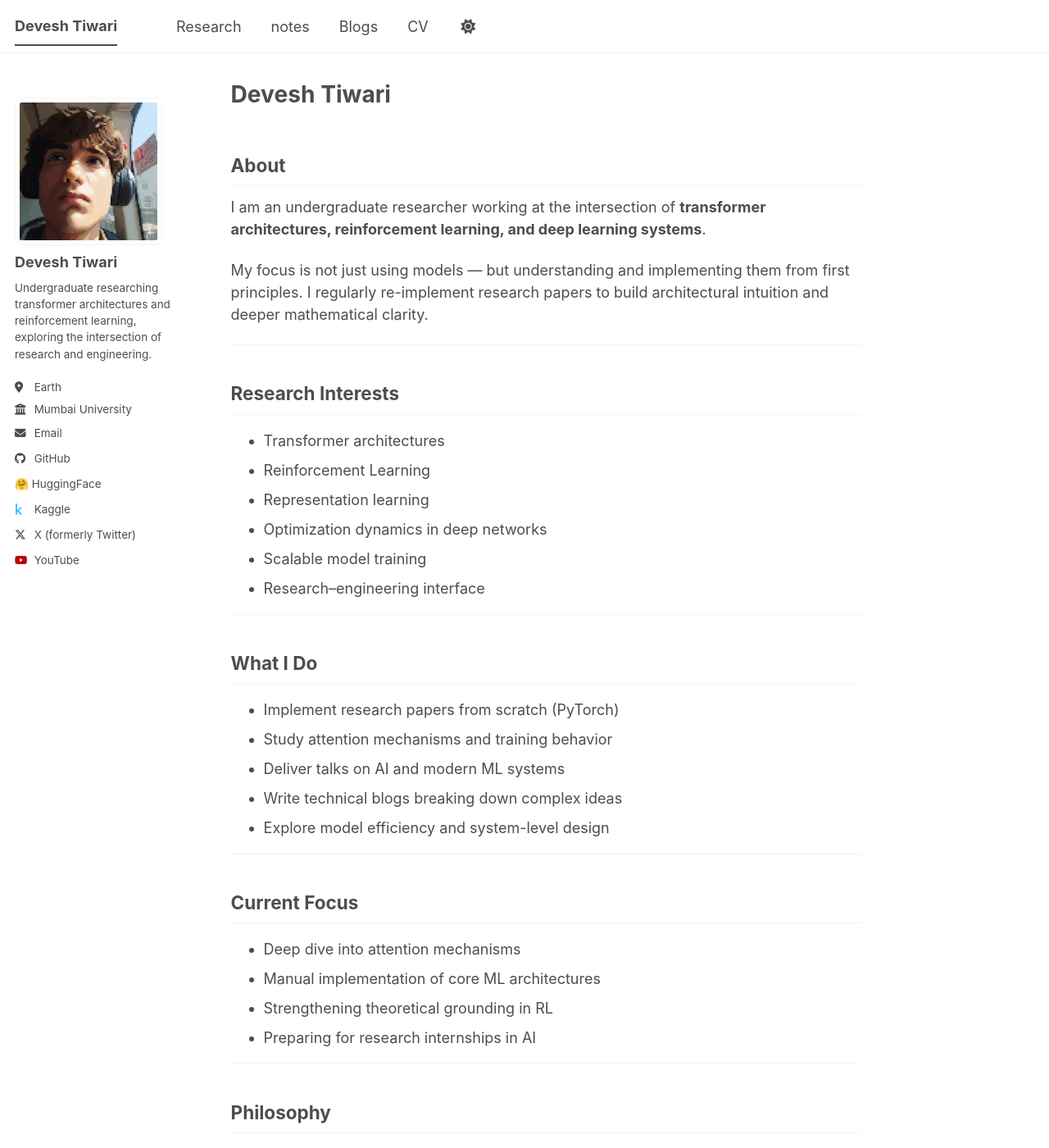
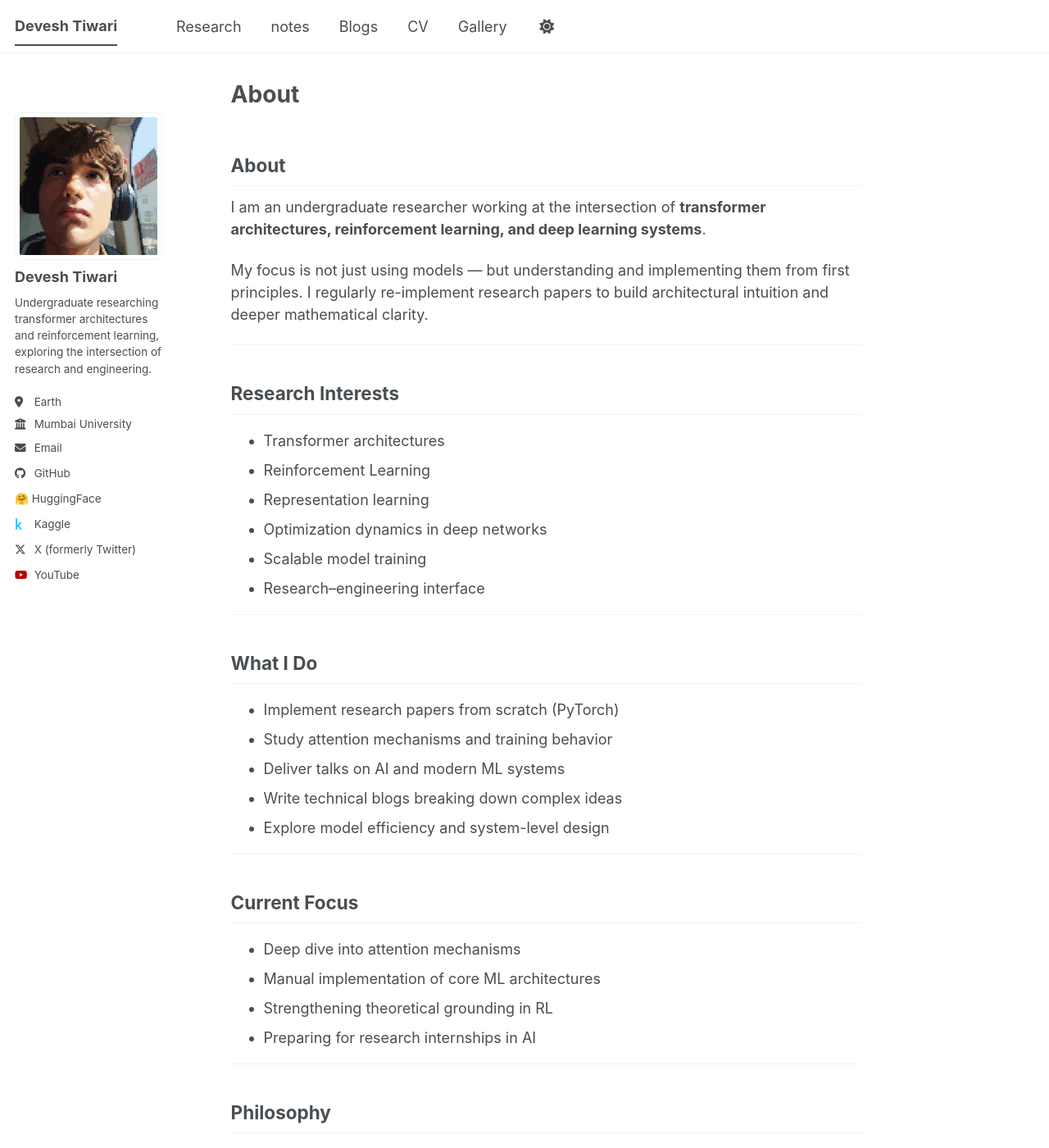
Before and after one commit to devesssi/devesssi.github.io, a Jekyll site: the page built from _pages/about.md, in a window 1280 px wide and 1400 px high. Shown: the whole window at 82% size. Built offline with Jekyll 4.4.1, drawn with Linux system fonts in a browser that asks for light colours; a script bundle is joined from its source files by our own code; library files that are not in the unit come from our copies; our own code applies the rules of GitHub Pages for plain Markdown files.

Commit message:
Updated gallery modal fix

```diff
--- a/_data/navigation.yml
+++ b/_data/navigation.yml
@@ -25,6 +25,10 @@
   - title: "CV"
     url: /cv/
 
+  - title: "Gallery"
+    url: /gallery/
+
+
   # - title: "CV"
   #   url: /cv-json/
 
--- a/_layouts/default.html
+++ b/_layouts/default.html
@@ -18,6 +18,12 @@
 
     {{ content }}
 
+    <!-- ================= GALLERY MODAL ================= -->
+    <div class="gallery-modal" id="imageModal">
+      <span class="gallery-close" onclick="closeModal()">&times;</span>
+      <img class="gallery-modal-content" id="modalImage">
+    </div>
+
     <div class="page__footer">
       <footer>
         {% include footer/custom.html %}
--- a/_pages/about.md
+++ b/_pages/about.md
@@ -1,6 +1,5 @@
 ---
 permalink: /
-title: "Devesh Tiwari"
 author_profile: true
 ---
 
--- a/assets/css/main.scss
+++ b/assets/css/main.scss
@@ -2,10 +2,7 @@
 ---
 
 /*
- * This file controls what is imported from /_sass
- *
- * Note that the files are processed in the order they are imported, so they are partly
-   sorted by the dependencies. Also, the first two lines of the file are required by Jekyll.
+ * Main SCSS import file
  */
 
 @import
@@ -41,3 +38,140 @@
   "vendor/font-awesome/solid",
   "vendor/font-awesome/brands"
 ;
+
+
+/* ==========================================================
+   SIDEBAR ALIGNMENT FIX
+   ========================================================== */
+
+#main {
+  align-items: flex-start;
+}
+
+.sidebar {
+  margin-top: 0 !important;
+  padding-top: 0 !important;
+  position: relative;
+  z-index: 50;
+}
+
+.author__avatar,
+.author__content {
+  margin-top: 0 !important;
+}
+
+
+/* ==========================================================
+   SIDEBAR DROPDOWN FIX
+   ========================================================== */
+
+.author__urls-wrapper {
+  position: relative;
+  z-index: 1000;
+}
+
+.author__urls {
+  z-index: 2000 !important;
+}
+
+
+/* ==========================================================
+   GALLERY GRID
+   ========================================================== */
+
+.gallery-grid {
+  display: grid;
+  grid-template-columns: repeat(3, 1fr);
+  gap: 1.5rem;
+  margin-top: 2rem;
+}
+
+@media (max-width: 900px) {
+  .gallery-grid {
+    grid-template-columns: repeat(2, 1fr);
+  }
+}
+
+@media (max-width: 600px) {
+  .gallery-grid {
+    grid-template-columns: 1fr;
+  }
+}
+
+.gallery-item {
+  position: relative;
+  cursor: pointer;
+  overflow: hidden;
+  border-radius: 14px;
+  box-shadow: 0 8px 24px rgba(0,0,0,0.15);
+  transition: transform 0.25s ease, box-shadow 0.25s ease;
+}
+
+.gallery-item:hover {
+  transform: translateY(-5px);
+  box-shadow: 0 12px 28px rgba(0,0,0,0.25);
+}
+
+.gallery-item img {
+  width: 100%;
+  height: 240px;
+  object-fit: cover;
+  transition: transform 0.4s ease;
+}
+
+.gallery-item:hover img {
+  transform: scale(1.08);
+}
+
+.overlay {
+  position: absolute;
+  bottom: 0;
+  width: 100%;
+  padding: 1rem;
+  background: linear-gradient(to top, rgba(0,0,0,0.85), transparent);
+  color: white;
+  font-weight: 600;
+  font-size: 0.95rem;
+}
+
+
+/* ==========================================================
+   GALLERY MODAL (RENAMED TO AVOID THEME COLLISION)
+   ========================================================== */
+
+.gallery-modal {
+  position: fixed;
+  inset: 0;
+  display: none;
+  align-items: center;
+  justify-content: center;
+  flex-direction: column;
+  background: rgba(0, 0, 0, 0.9);
+  z-index: 99999;
+  padding: 2rem;
+}
+
+.gallery-modal.active {
+  display: flex;
+}
+
+.gallery-modal-content {
+  max-width: 90%;
+  max-height: 75vh;
+  border-radius: 14px;
+  box-shadow: 0 20px 60px rgba(0,0,0,0.6);
+}
+
+.gallery-close {
+  position: absolute;
+  top: 25px;
+  right: 40px;
+  font-size: 40px;
+  color: white;
+  cursor: pointer;
+  transition: 0.2s ease;
+}
+
+.gallery-close:hover {
+  transform: scale(1.2);
+}
```
Also changed, not shown: other parts of _layouts/default.html (+23 -0 lines), _pages/gallery.md (added, +21 -0 lines), images/favicon-32x32.jpeg (added), images/gallery/Ai(Instructor).jpeg (added), images/gallery/BaseIndia(meetup).jpeg (added), images/gallery/Binance(meetup).jpeg (added), images/gallery/ITM hack.jpeg (added), images/gallery/Monad(Blitz).jpeg (added), images/gallery/RL(instructor).jpeg (added), images/gallery/Solana(harkirat).jpeg (added), images/gallery/cminds(AI-conference).jpeg (added), images/gallery/cyberstrike(hack).jpeg (added), images/gallery/microsoft(stellar).jpeg (added), images/gallery/onlydevs.jpeg (added), 2 more files. Lines whose indentation alone changed are shown as unchanged.
